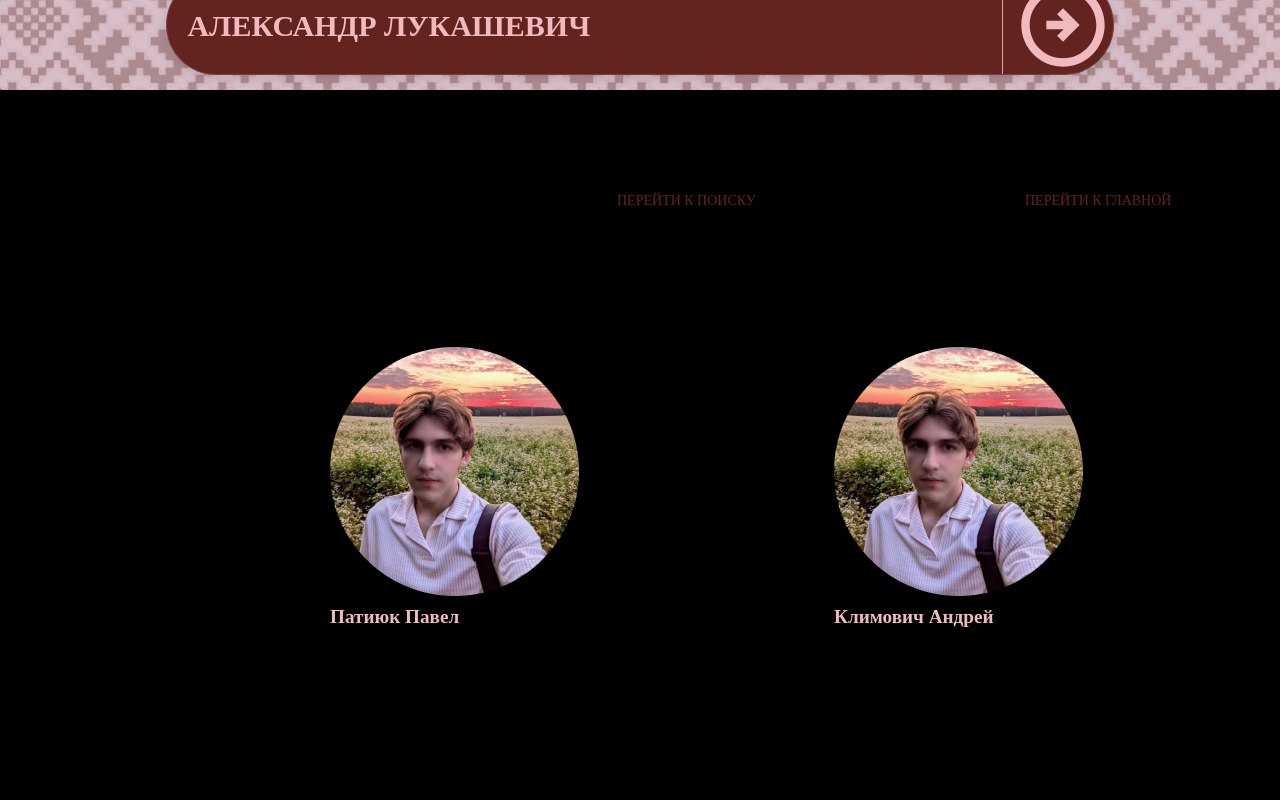
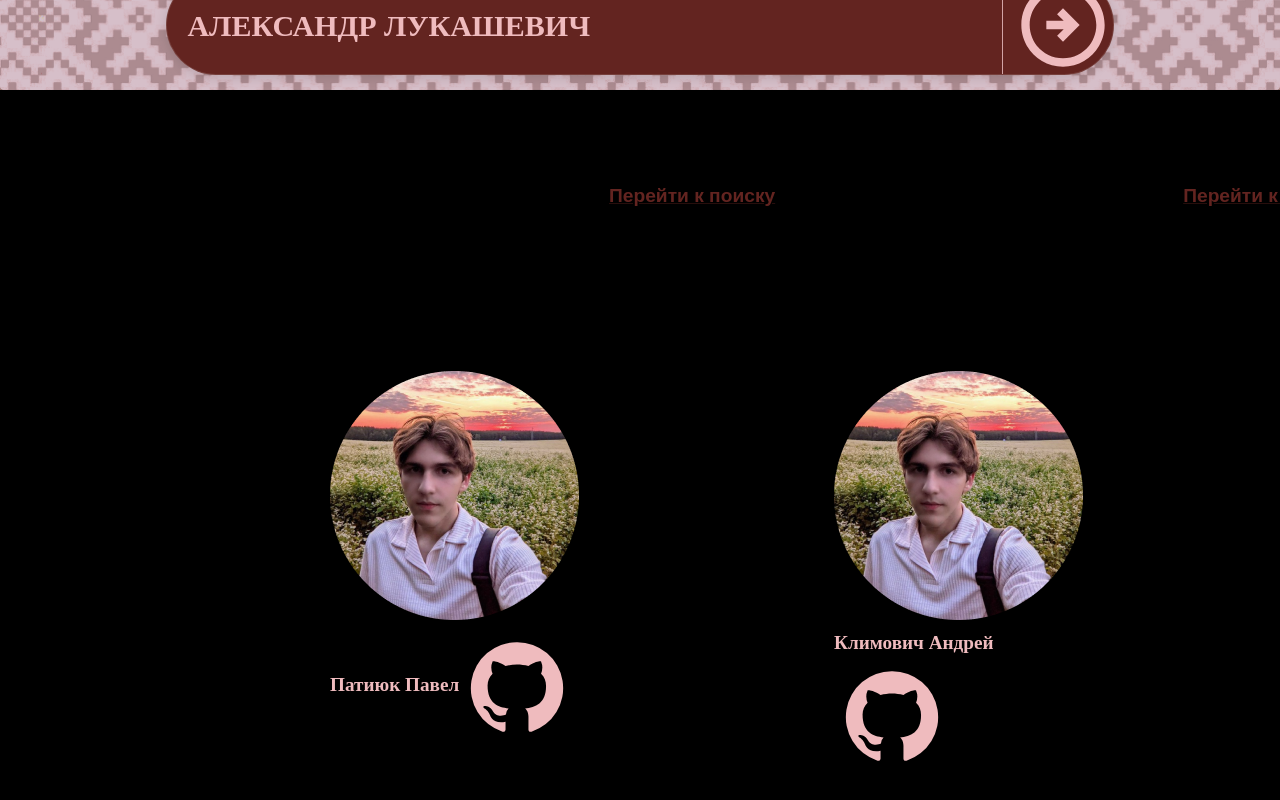
Before and after one commit to ruptis/FrontEndLaba2, a React (Create React App) app: page /FrontEndLaba2/search in a window 1280 px wide. Shown: the part 716-1516 px from the top of the page. Built offline with nearby package versions, Linux system fonts and the light colour scheme.

Commit message:
Done footer but textaling is not working

```diff
--- a/package.json
+++ b/package.json
@@ -23,6 +23,7 @@
     "react-router": "^6.4.5",
     "react-router-dom": "^6.4.5",
     "react-scripts": "^5.0.1",
+    "react-text": "^3.2.5",
     "typescript": "^4.9.3",
     "web-vitals": "^2.1.4"
   },
--- a/src/components/Footer.tsx
+++ b/src/components/Footer.tsx
@@ -1,6 +1,12 @@
 
-import {Box, Button} from "@mui/material";
+import {Box, Button, ButtonBase, Icon, Link} from "@mui/material";
 import author from '../assets/images/Author.png'
+import GitHubIcon from '@mui/icons-material/GitHub';
+import IconButton from '@mui/material/IconButton';
+import { styled } from "@mui/material/styles";
+import Typography from "@mui/material/Typography";
+
+const fontStyle = "Playfair Display";
 
 export default function Footer()
 {
@@ -16,13 +22,13 @@ export default function Footer()
     return (
     <Box sx={ BoxStyle }>
         <div style={{position: 'relative', top:'93px'}}>
-            <FooterButtons text='Перейти к поиску' posx='609'/>
-            <FooterButtons text='Перейти к главной' posx='1017'/>
+            <FooterButtons text='Перейти к поиску' posx='609' href='/FrontEndLaba2/search'/>
+            <FooterButtons text='Перейти к главной' posx='1017' href='/FrontEndLaba2/'/>
         </div>
         <div style={{position: 'relative', top:'257px'}}>
-            <Authorinfo posx='330' name='Патиюк Павел'/>
-            <Authorinfo posx='834' name='Климович Андрей'/>
-            <Authorinfo posx='1338' name='Барилко Михаил'/>
+            <Authorinfo posx='330' name='Патиюк Павел' href='https://github.com/ruptis'/>
+            <Authorinfo posx='834' name='Климович Андрей' href='https://github.com/AndreKlim1'/>
+            <Authorinfo posx='1338' name='Барилко Михаил' href='https://github.com/Nikmoofte'/>
         </div>
     </Box>);
 }
@@ -33,27 +39,46 @@ function Authorinfo(props: any)
     {
         position: 'absolute',
         left: props.posx + 'px',
-        down: '100px',
         width: '250px',
         height: '400px',
-    };
-    const TextStyle =
-    {
-        font: "Playfair Display",
+        font: fontStyle,
         fontWeight: "bolder",
         fontSize: '1.2em',
         textAling: 'center'
-    }
+    };
 
     return (
     <Box sx={ BoxStyle }>
-        <img src={author}></img>
-        <span style={TextStyle}>{props.name}</span>
+        <img src={author}   />
+        {props.name}
+
+        <IconButton color="secondary" aria-label='To git' href={props.href} >
+            <GitHubIcon sx={{fontSize: '100px'}} />
+        </IconButton>
+
     </Box>
     )
 }
 
 function FooterButtons(props: any)
 {
-    return <Button sx={{position: 'absolute', left: props.posx + 'px'}}>{props.text}</Button>
+    const MyButton = styled(ButtonBase)(props, ({ theme }) => ({
+        position: "relative",
+        left: props.posx + 'px',
+        font: fontStyle,
+        fontWeight: "bolder",
+        fontSize: '1.2em',
+        [theme.breakpoints.down("sm")]:
+        {
+            width: "100% !important", // Overrides inline-style
+            height: 100
+        },
+        "&:hover, &.Mui-focusVisible":
+        {
+            fontWeight: "bolder",
+            textDecoration: 'underline'
+        }
+    }));
+    return <MyButton><Link href={props.href}>{props.text}</Link>
+    </MyButton>
 }
```
Also changed, not shown: 1 other file (tests, documents, lock files or other folders).
